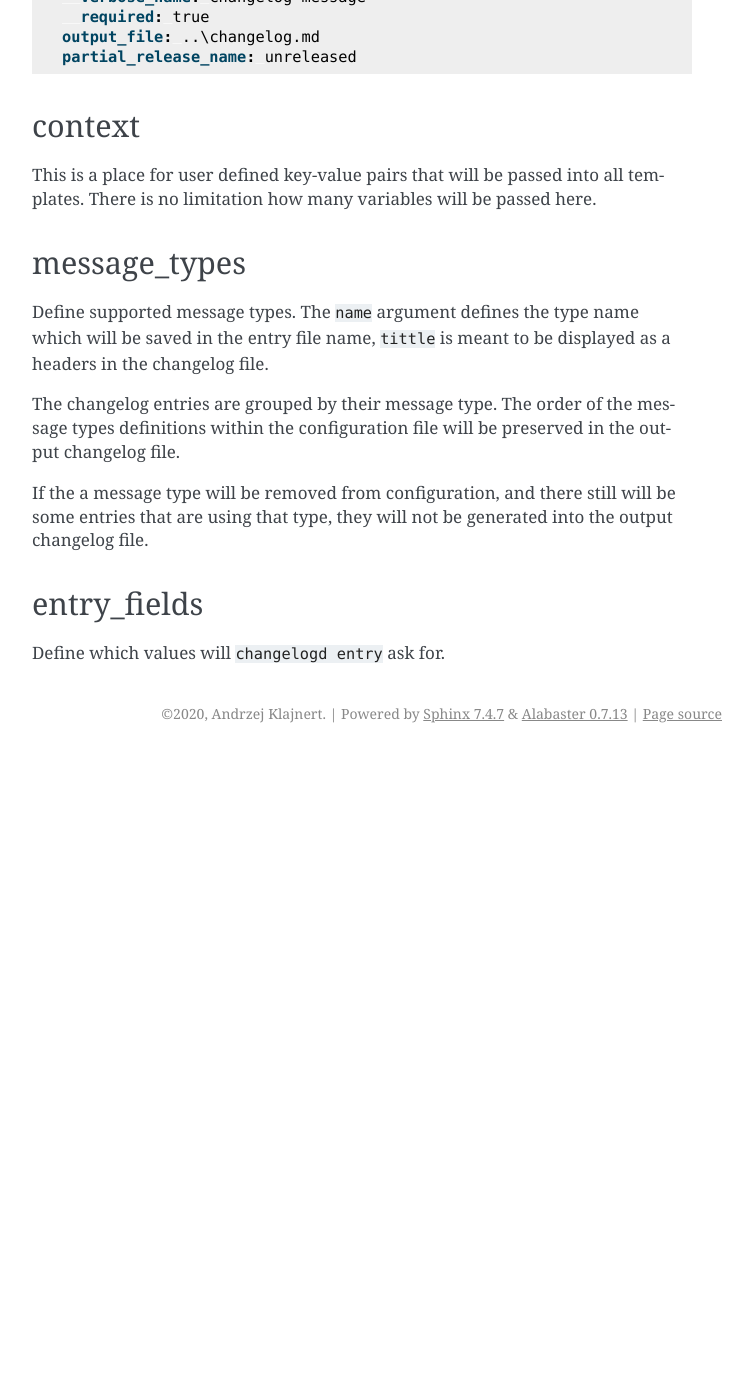
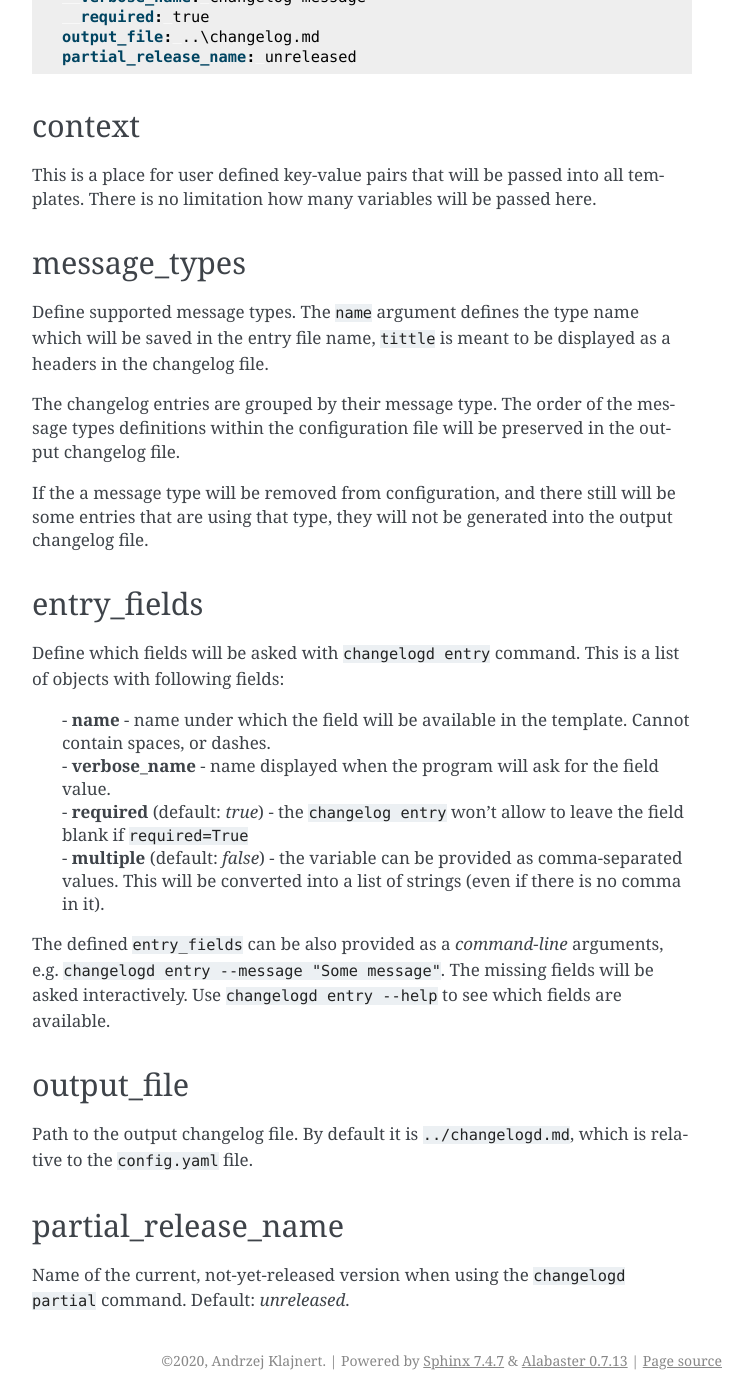
Before and after one commit to aklajnert/changelogd, a Sphinx documentation site: the page built from docs/configuration.rst, in a window 1280 px wide and 1400 px high, scrolled down 906 px. Shown: the whole window, without its empty margins (388-1141 px from the left). Built offline with Sphinx 7.4.7, drawn with Linux system fonts in a browser that asks for light colours; before the commit the page ends 1659 px from its top, so only the background shows below that; some of the changed text lies outside the part shown.

Commit message:
Finished describing all config variables

```diff
--- a/docs/configuration.rst
+++ b/docs/configuration.rst
@@ -72,4 +72,26 @@ entries that are using that type, they will not be generated into the output cha
 entry_fields
 ------------
 
-Define which values will ``changelogd entry`` ask for.
+Define which fields will be asked with ``changelogd entry`` command. This is a list of
+objects with following fields:
+
+ | - **name** - name under which the field will be available in the template. Cannot contain spaces, or dashes.
+ | - **verbose_name** - name displayed when the program will ask for the field value.
+ | - **required** (default: *true*) - the ``changelog entry`` won't allow to leave the field blank if ``required=True``
+ | - **multiple** (default: *false*) - the variable can be provided as comma-separated values. This will be converted into a list of strings (even if there is no comma in it).
+
+The defined ``entry_fields`` can be also provided as a *command-line* arguments, e.g.
+``changelogd entry --message "Some message"``. The missing fields will be asked
+interactively. Use ``changelogd entry --help`` to see which fields are available.
+
+output_file
+-----------
+
+Path to the output changelog file. By default it is ``../changelogd.md``, which is relative
+to the ``config.yaml`` file.
+
+partial_release_name
+--------------------
+
+Name of the current, not-yet-released version when using the ``changelogd partial`` command.
+Default: *unreleased*.
```
